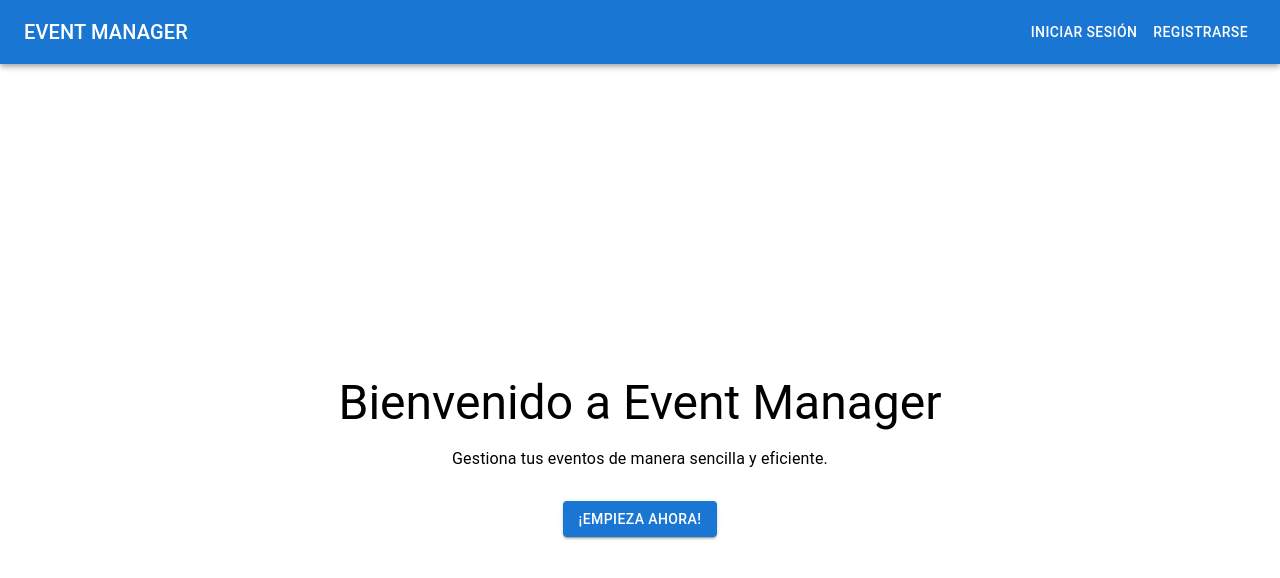
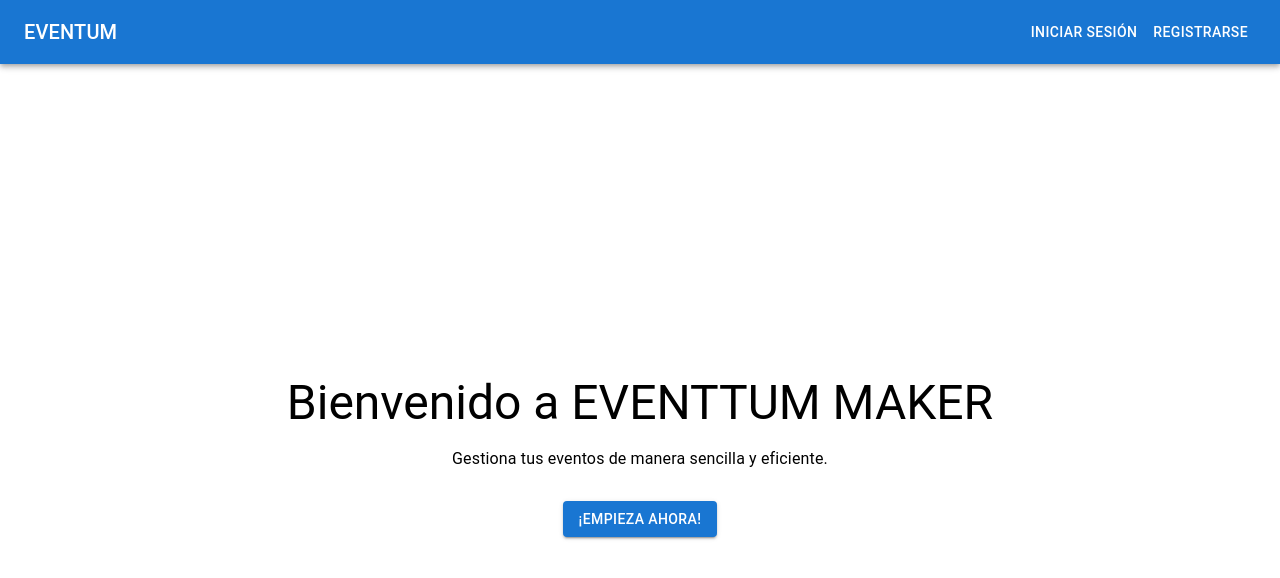
Before and after one commit to brayan-V/Eventtum_Maker, a React (Vite) app in the folder Client/: page / in a window 1280 px wide. Shown: the top 578 px of the page. Built offline with nearby package versions, Linux system fonts and the light colour scheme.

Commit message:
feat: Actualizados package.json, package-lock.json, Navbar y HomePage con el nuevo nombre EVENTTUM`

```diff
--- a/Client/package.json
+++ b/Client/package.json
@@ -19,7 +19,8 @@
     "js-cookie": "^3.0.5",
     "react": "^18.3.1",
     "react-dom": "^18.3.1",
-    "react-router-dom": "^7.1.3"
+    "react-router-dom": "^7.1.3",
+    "zod": "^3.24.1"
   },
   "devDependencies": {
     "@eslint/js": "^9.17.0",
--- a/Client/src/components/Navbar.jsx
+++ b/Client/src/components/Navbar.jsx
@@ -11,6 +11,7 @@ const Navbar = () => {
 
     const handleLogout = () => {
         logout();
+        setLogoutModalOpen(false); // Cierra la modal
         navigate("/");
     };
 
@@ -23,7 +24,7 @@ const Navbar = () => {
                     sx={{ flexGrow: 1, cursor: 'pointer' }}
                     onClick={() => navigate("/")}
                 >
-                    EVENT MANAGER
+                    EVENTUM
                 </Typography>
                 {isAuthenticated ? (
                     <>
--- a/Client/src/pages/HomePage.jsx
+++ b/Client/src/pages/HomePage.jsx
@@ -8,7 +8,7 @@ const HomePage = () => {
         <Container sx={{ display: 'flex', flexDirection: 'column', justifyContent: 'center', alignItems: 'center', height: '100vh' }}>
             <Box sx={{ textAlign: 'center' }}>
                 <Typography variant="h3" gutterBottom>
-                    {isAuthenticated ? `Hola ${user.username}`: " Bienvenido a Event Manager"}
+                    {isAuthenticated ? `Hola ${user.username}`: " Bienvenido a EVENTTUM MAKER"}
                 </Typography>
                 <Typography variant="body1" gutterBottom>
                     {isAuthenticated ? " ":"Gestiona tus eventos de manera sencilla y eficiente."}
```
Also changed, not shown: 1 other file (tests, documents, lock files or other folders).
